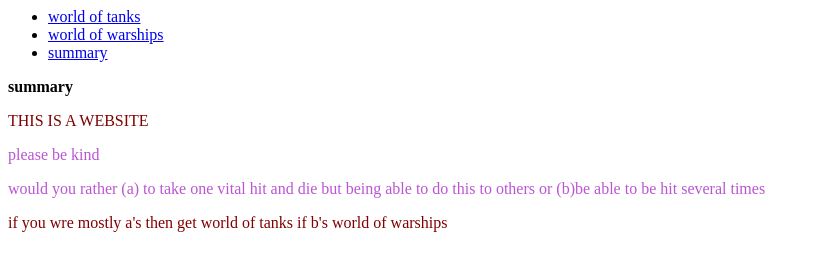
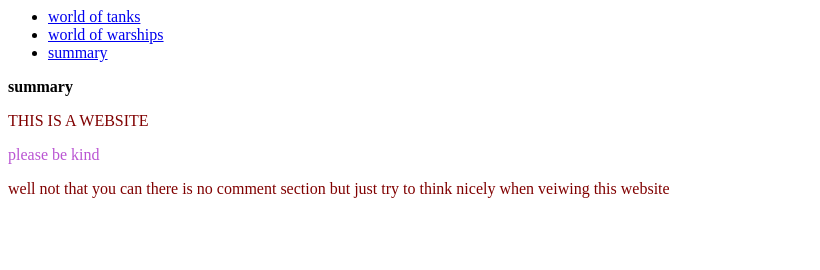
Before and after one commit to zerpent/zerpent.github.io, a plain HTML site: page index.html in a window 1280 px wide. Shown: the whole page, without its empty margins (0-820 px from the left). Drawn offline with Linux system fonts and the light colour scheme.

Commit message:
update index.html

```diff
--- a/index.html
+++ b/index.html
@@ -8,8 +8,8 @@
     <p><b>summary</b></p>
     <p style="color:maroon">THIS IS A WEBSITE</p>
     <p style="color:mediumorchid">please be kind</p>
-    <p style="color:maroon" ></p>
-    <p style="color:mediumorchid">would you rather (a) to take one vital hit and die but being able to do this to others or (b)be able to be hit several times </p>
-    <p style="color:maroon">      </p>
-    <p style="color:maroon">if you wre mostly a's then get world of tanks if b's world of warships</p>
+    <p style="color:maroon">well not that you can there is no comment section but just try to think nicely when veiwing this website</p>
+    <p style="color:mediumorchid"> </p>
+    <p style="color:maroon"></p>
+    <p style="color:maroon"></p>
 </html
```
